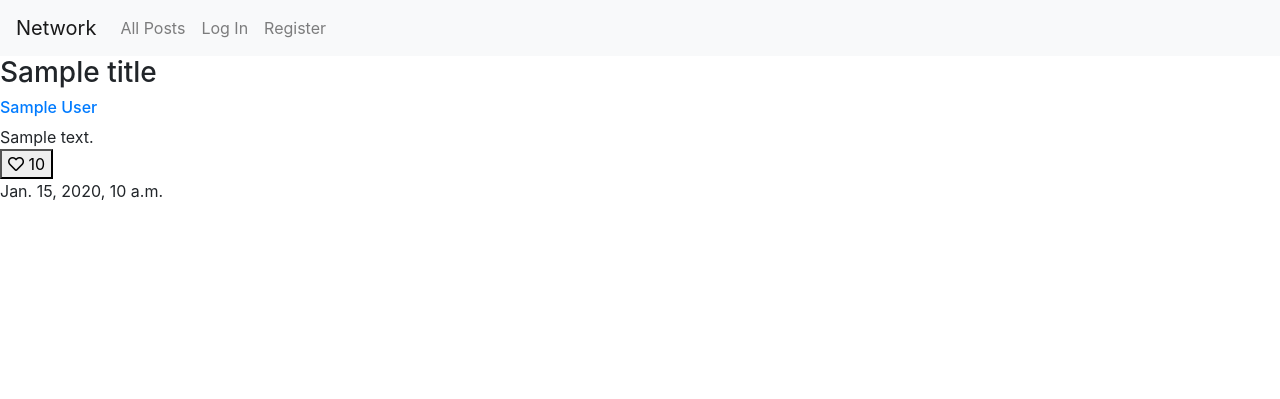
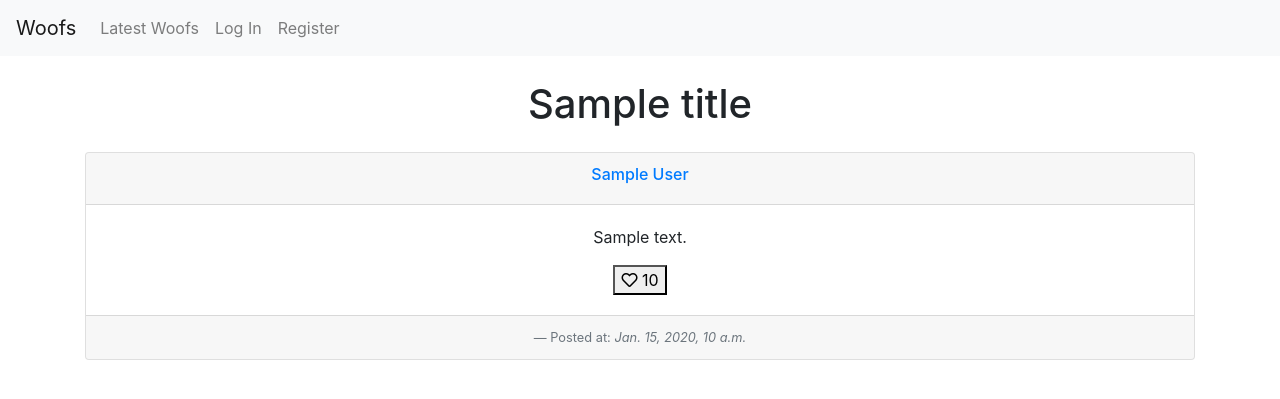
Before and after one commit to nmallea/network, a Django app: template templates/network/index.html in a window 1280 px wide. Shown: the top 399 px of the page. Run offline with Django 3.2, Linux system fonts and the light colour scheme; tables that the repository leaves empty hold one stand-in row (values such as "Sample post"); the template is opened without the code that fills it: values that come from a table or form of the project are taken from there, most other values are stand-ins (such as "Sample title", 1, 10 or a date in 2020); some libraries are stand-ins or nearby versions.

Commit message:
bootstrap styling

```diff
--- a/static/network/styles.css
+++ b/static/network/styles.css
@@ -0,0 +1,3 @@
+.post {
+  padding-bottom: 20px;
+}
--- a/templates/network/index.html
+++ b/templates/network/index.html
@@ -3,28 +3,40 @@
 {% block body %}
     {% block profile %}
     {% endblock %}
-    <h3>{{ title }}</h3>
+    <h1 class="text-center my-4">{{ title }}</h1>
     {% for post in posts %}
+    <div class="container">
         <div class="post">
+        <div class="card text-center">
+                <div class="card-header">
                     <a href="{% url 'profile' post.author %}"><h6>{{ post.author }}</h6></a>
-            <div class="content">{{ post.content }}</div>
+                </div>
+                <div class="card-body">
+                <p class="card-text">{{ post.content }}</p>
                 {% if guest_user %}
-                <button class="disabled-like" disabled><i class="fas fa-heart"></i> <span class="like-num">{{ post.likes }}</span></button>
+                <button type="button" class="disabled-like" disabled><i class="fas fa-heart"></i> <span class="like-num">{{ post.likes }}</span></button>
                 {% else %}
                         {% if post in liked_posts %}
-                    <button class="liked"><i class="fas fa-heart"></i> <span class="like-num">{{ post.likes }}</span></button>
+                        <button type="button" class="liked"><i class="fas fa-heart"></i> <span class="like-num">{{ post.likes }}</span></button>
                         {% else %}
-                    <button class="likes"><i class="far fa-heart"></i> <span class="like-num">{{ post.likes }}</span></button>
+                        <button type="button" class="likes"><i class="far fa-heart"></i> <span class="like-num">{{ post.likes }}</span></button>
                         {% endif %}
                     {% endif %}
-            <div class="footer">
-                <span class="timestamp">{{ post.timestamp }}</span>
                     {% if post.author == logged_in_user %}
-                    <button class="edit-btn">Edit</button>
+                            <button type="button" class="btn btn-primary">Edit</button>
                         {% endif %}
                         <p hidden class="key">{{ post.id }}</p>
                 </div>
-
+                    <div class="card-footer text-muted">
+                        <footer class="blockquote-footer">Posted at: <cite title="Source Title">{{ post.timestamp }}</cite></footer></blockquote>
+                        <!-- {% if post.author == logged_in_user %}
+                            <button class="edit-btn">Edit</button>
+                        {% endif %} -->
+                        <p hidden class="key">{{ post.id }}</p>
+                    </div>
+                </div>
+            </div>
+        </div>
     </div>
     {% empty %}
         {{ empty_msg }}
@@ -32,7 +44,7 @@
 
     {% if posts.has_other_pages %}
     <nav aria-label="Page navigation example">
-        <ul class="pagination">
+        <ul class="pagination justify-content-center">
             {% if posts.has_previous %}
                 <li class="page-item"><a class="page-link" href="?page={{ posts.previous_page_number }}">Previous</a></li>
             {% else %}
--- a/templates/network/layout.html
+++ b/templates/network/layout.html
@@ -4,7 +4,7 @@
 <!DOCTYPE html>
 <html lang="en">
     <head>
-        <title>{% block title %}Social Network{% endblock %}</title>
+        <title>{% block title %}Social Dog House{% endblock %}</title>
         <link rel="stylesheet" href="https://stackpath.bootstrapcdn.com/bootstrap/4.4.1/css/bootstrap.min.css" integrity="sha384-Vkoo8x4CGsO3+Hhxv8T/Q5PaXtkKtu6ug5TOeNV6gBiFeWPGFN9MuhOf23Q9Ifjh" crossorigin="anonymous">
         <link href="{% static 'network/styles.css' %}" rel="stylesheet">
         <link rel="stylesheet" href="https://use.fontawesome.com/releases/v5.7.0/css/all.css" integrity="sha384-lZN37f5QGtY3VHgisS14W3ExzMWZxybE1SJSEsQp9S+oqd12jhcu+A56Ebc1zFSJ" crossorigin="anonymous">
@@ -13,7 +13,7 @@
     <body>
 
         <nav class="navbar navbar-expand-lg navbar-light bg-light">
-            <a class="navbar-brand" href="#">Network</a>
+            <a class="navbar-brand" href="#">Woofs</a>
 
             <div>
               <ul class="navbar-nav mr-auto">
@@ -23,7 +23,7 @@
                     </li>
                 {% endif %}
                 <li class="nav-item">
-                  <a class="nav-link" href="{% url 'index' %}">All Posts</a>
+                  <a class="nav-link" href="{% url 'index' %}">Latest Woofs</a>
                 </li>
                 {% if user.is_authenticated %}
                     <li class="nav-item">
```
Also changed, not shown: templates/network/login.html (+7 -5 lines), migrations/0002_follower_like_post_profile.py (added). Lines whose indentation alone changed are shown as unchanged.
